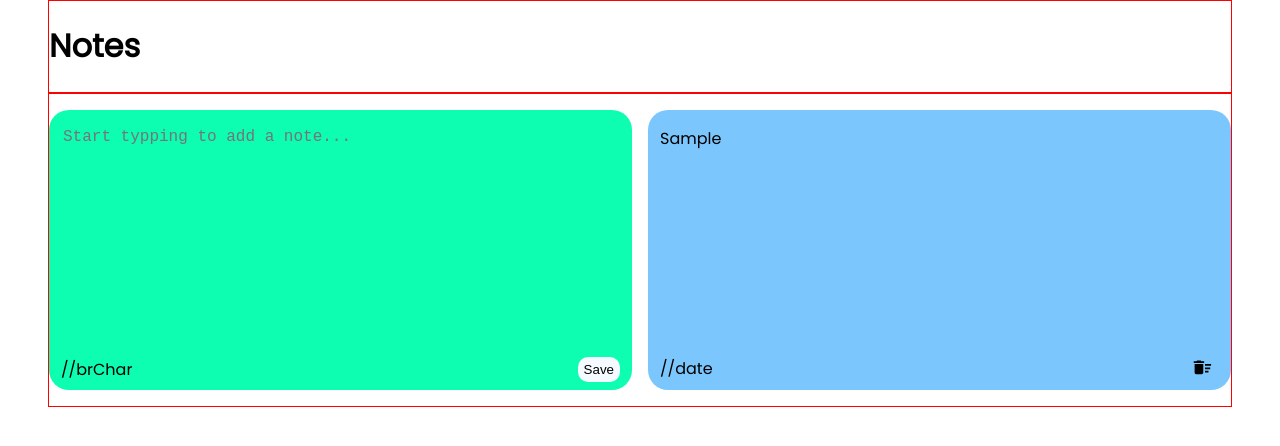
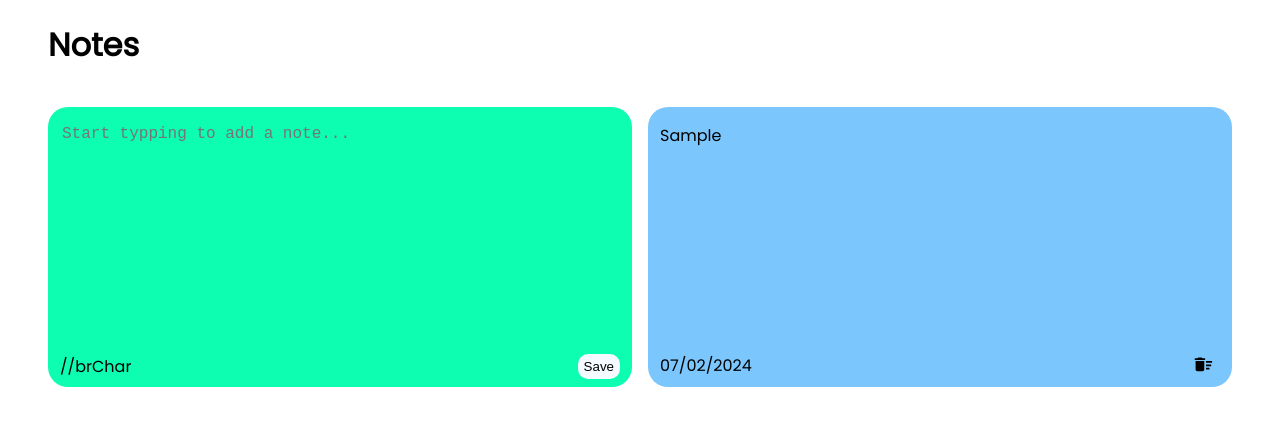
Before and after one commit to dimovv23/Notes-App, a React (Vite) app: page / in a window 1280 px wide. Both pictures are taken after typing "Sample" into the empty fields and a click on the button "Save". Shown: the top 446 px of the page. Built offline with nearby package versions, Linux system fonts and the light colour scheme.

Commit message:
Added "delete note" feature and Date to each note

```diff
--- a/src/App.css
+++ b/src/App.css
@@ -1,7 +1,6 @@
 .header {
   max-width: 2400px;
   margin: 0 3rem;
-  border: solid red 1px;
 }
 
 .notes-list {
@@ -9,7 +8,6 @@
   gap: 1rem;
   grid-template-columns: repeat(auto-fit, minmax(300px, 1fr));
   margin: 0 3rem;
-  border: solid red 1px;
   height: fit-content;
 }
 
@@ -66,4 +64,5 @@
 .note-footer button {
   background: transparent;
   border: none;
+  cursor: pointer;
 }
--- a/src/components/Note.jsx
+++ b/src/components/Note.jsx
@@ -1,7 +1,14 @@
 import { MdDeleteSweep } from "react-icons/md";
 import { useRef } from "react";
 
-export default function Note({ content, input = false, onAdd }) {
+export default function Note({
+  content,
+  input = false,
+  onAdd,
+  onDelete,
+  id,
+  date,
+}) {
   const userInput = useRef();
 
   function handleSave() {
@@ -26,8 +33,8 @@ export default function Note({ content, input = false, onAdd }) {
           {" "}
           <p>{content}</p>
           <div className="note-footer">
-            <span>//date</span>
-            <button>
+            <span>{date}</span>
+            <button onClick={() => onDelete(id)}>
               <MdDeleteSweep className="delete-icon" size="1.3rem" />
             </button>
           </div>
--- a/src/components/NotesList.jsx
+++ b/src/components/NotesList.jsx
@@ -6,12 +6,23 @@ export default function NotesList() {
     notes: [],
   });
 
+  function handleDelete(id) {
+    setNotesState((prevState) => {
+      return {
+        ...prevState,
+        notes: prevState.notes.filter((note) => note.id !== id),
+      };
+    });
+  }
+
   function handleAddNote(noteData) {
     setNotesState((prevState) => {
       const noteId = Math.random();
+      const noteDate = new Date().toLocaleDateString("en-GB");
       const newNote = {
         ...noteData,
         id: noteId,
+        date: noteDate,
       };
       return {
         ...prevState,
@@ -24,7 +35,13 @@ export default function NotesList() {
     <div className="notes-list">
       <Note input={true} onAdd={handleAddNote}></Note>
       {notesState.notes.map((note) => (
-        <Note key={note.id} content={note.noteContent} />
+        <Note
+          key={note.id}
+          content={note.noteContent}
+          id={note.id}
+          date={note.date}
+          onDelete={handleDelete}
+        />
       ))}
     </div>
   );
```
